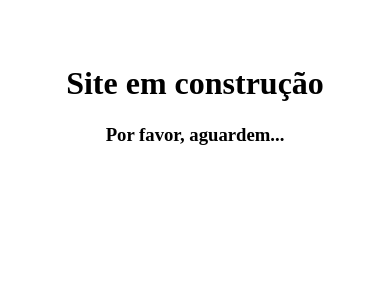
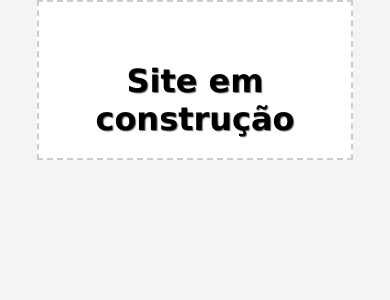
Before and after one commit to fabiopiovam/laborautonomo-site, a PHP site: template views/index.twig in a window 390 px wide. Shown: the top 300 px of the page. Run offline with PHP 8.4, Linux system fonts and the light colour scheme; the template is opened without the code that fills it, so the values that code supplies are empty; some libraries are stand-ins or nearby versions.

Commit message:
init responsive layout

```diff
--- a/src/bootstrap.php
+++ b/src/bootstrap.php
@@ -28,7 +28,7 @@ $app['translator']->setLocale('pt_BR');
 //TWIG
 $app->register(new Silex\Provider\TwigServiceProvider(), array(
     'twig.path' => __DIR__.'/../views',
-    'twig.options' => array('cache' => __DIR__.'/../cache', 'debug' => $app['debug']),
+    //'twig.options' => array('cache' => __DIR__.'/../cache', 'debug' => $app['debug']),
 ));
 $app['twig']->addFilter('nl2br', new Twig_Filter_Function('nl2br', array('is_safe' => array('html'))));
 
--- a/views/base.twig
+++ b/views/base.twig
@@ -3,8 +3,13 @@
     <head>
         <meta charset="utf-8">
         <title>{% block title %}{% endblock %} &raquo; LaborAutonomo</title>
+        {% block header %}
+        <link rel="stylesheet" href="css/structure.css" type="text/css" media="screen" title="no title" charset="utf-8"/>
+        {% endblock %}
     </head>
     <body>
-        {% block content %}{% endblock %}
+        <div id='spine'>
+            {% block content %}{% endblock %}
+        </div>
     </body>
 </html>
--- a/views/index.twig
+++ b/views/index.twig
@@ -1,9 +1,8 @@
 {% extends "base.twig" %}
 
 {% block content %}
-<center>
-    <br /><br />
+<div id="under-construction">
     <h1>{{'Site em construção'|trans}}</h1>
     <h3>{{'Por favor, aguardem...'|trans}}</h3>
-</center>
+</div>
 {% endblock %}
--- /dev/null
+++ b/web/css/structure.css
@@ -0,0 +1,24 @@
+body {
+    background-color: #F4F4F4;
+    margin: 0;
+    font-family:Verdana, Geneva, Arial, Helvetica, sans-serif
+}
+#spine {
+    position: relative;
+    background-color: #FFFFFF;
+    border: 2px dashed #CCCCCC;
+    margin: 0 auto;
+    padding: 10% 0 30%;
+    width: 80%;
+    height: 0;
+    overflow:hidden;
+
+}
+#under-construction {
+    position:absolute;
+    text-align: center;
+    width: 100%;
+    height: 100%;
+    color: #000;
+    text-shadow: 1px 1px 1px #6C6C6C;
+}
```
